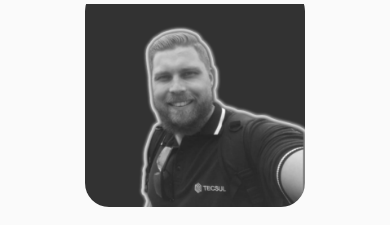
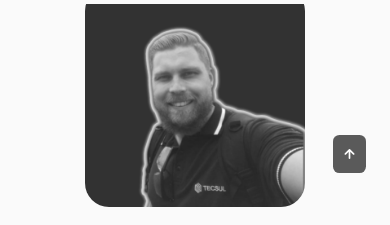
Before and after one commit to Leodf/portifolio-react, a React (Create React App) app: page / in a window 390 px wide. Shown: the part 840-1065 px from the top of the page. Built offline with nearby package versions, Linux system fonts and the light colour scheme.

Commit message:
criando o botão para voltar ao inicio

```diff
--- a/src/App.js
+++ b/src/App.js
@@ -8,12 +8,12 @@ import Qualification from './components/qualification/Qualification';
 import Testimonial from './components/testimonials/Testimonial';
 import Contact from './components/contact/Contact';
 import Footer from './components/footer/Footer';
+import ScrollUp from './components/scrollup/ScrollUp';
 
 const App = () => {
   return (
     <>
     <Header />
-
     <main className='main'>
       <Home />
       <About />
@@ -22,8 +22,9 @@ const App = () => {
       <Qualification />
       <Testimonial />
       <Contact />
-      <Footer />
     </main>
+    <Footer />
+    <ScrollUp />
     </>
   )
 }
--- /dev/null
+++ b/src/components/scrollup/ScrollUp.jsx
@@ -0,0 +1,17 @@
+import React from 'react'
+import './scrollup.css'
+
+const ScrollUp = () => {
+    window.addEventListener("scroll", function () {
+        const scrollUp = this.document.querySelector('.scrollup')
+        if(this.scrollY >= 560) scrollUp.classList.add('show-scroll')
+        else scrollUp.classList.remove('show-scroll')
+    })
+  return (
+    <a href="#" className="scrollup">
+        <i className="uil uil-arrow-up scrollup-icon"></i>
+    </a>
+  )
+}
+
+export default ScrollUp
--- /dev/null
+++ b/src/components/scrollup/scrollup.css
@@ -0,0 +1,52 @@
+.scrollup {
+    position: fixed;
+    right: 2.5rem;
+    bottom: -20%;
+    background-color: var(--title-color);
+    opacity: 0.8;
+    padding: 0.3rem 0.5rem;
+    border-radius: 0.4rem;
+    z-index: var(--z-tooltip);
+    transition: .4s;
+}
+
+.scrollup-icon {
+    font-size: 1.5rem;
+    color: var(--container-color);
+}
+
+.scrollup:hover {
+    background-color: var(--title-color-dark);
+}
+
+/* Show Scroll */
+.show-scroll {
+    bottom: 3rem;
+}
+
+/* =========== BREAKPOINTS =========== */
+/* For large devices */
+@media screen and (max-width: 992px) {
+    .scrollup {
+        right: 1.5rem;
+        padding: 0.25rem 0.4rem;
+    }
+
+    .scrollup-icon {
+        font-size: 1.25rem;
+    }
+}
+
+/* For medium devices */
+@media screen and (max-width: 768px) {
+    .show-scroll {
+        bottom: 4rem;
+    }
+}
+
+/* For small devices */
+@media screen and (max-width: 350px) {
+    .scrollup {
+        right: 1rem;
+    }
+}
```
Also changed, not shown: src/App.css (+4 -3 lines).
